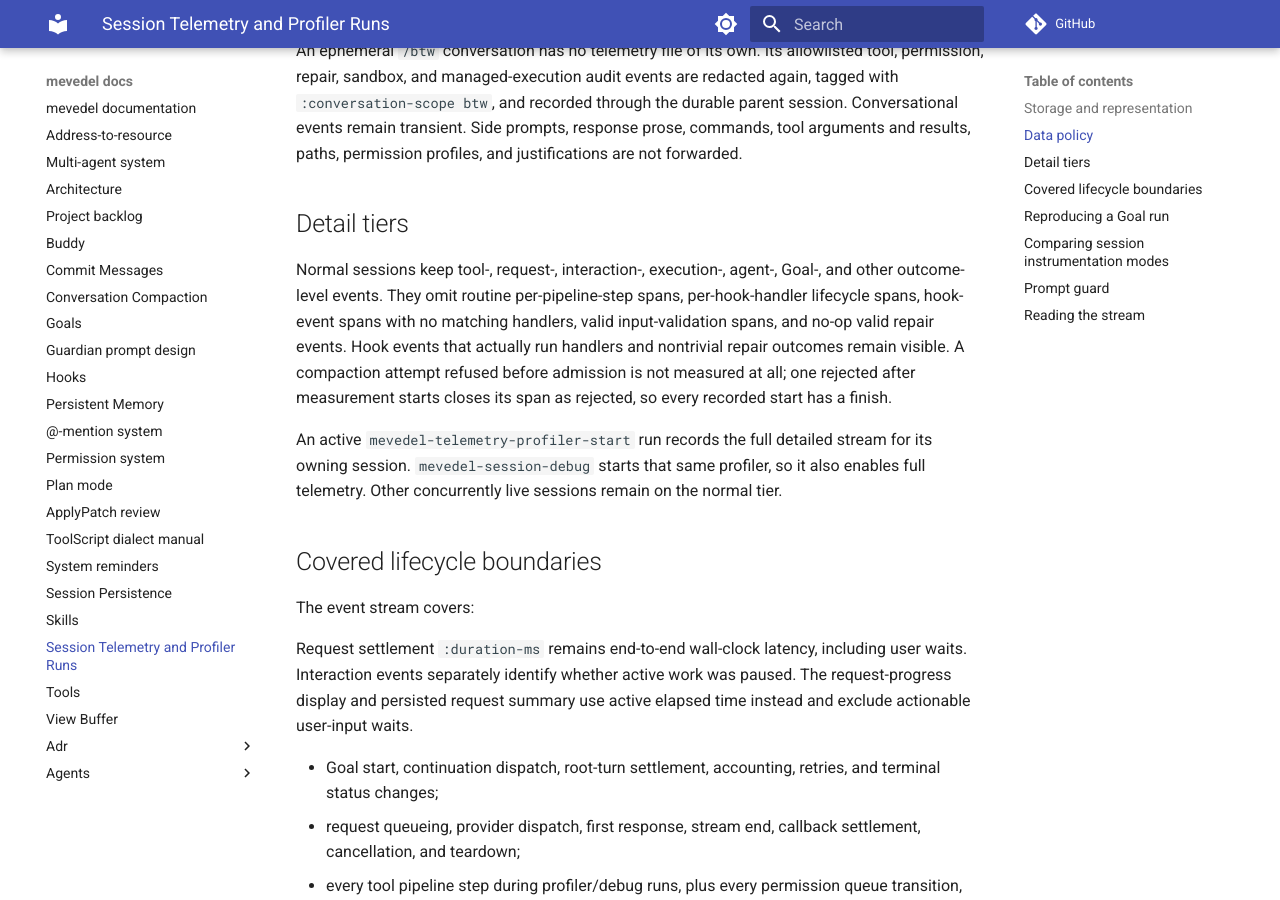
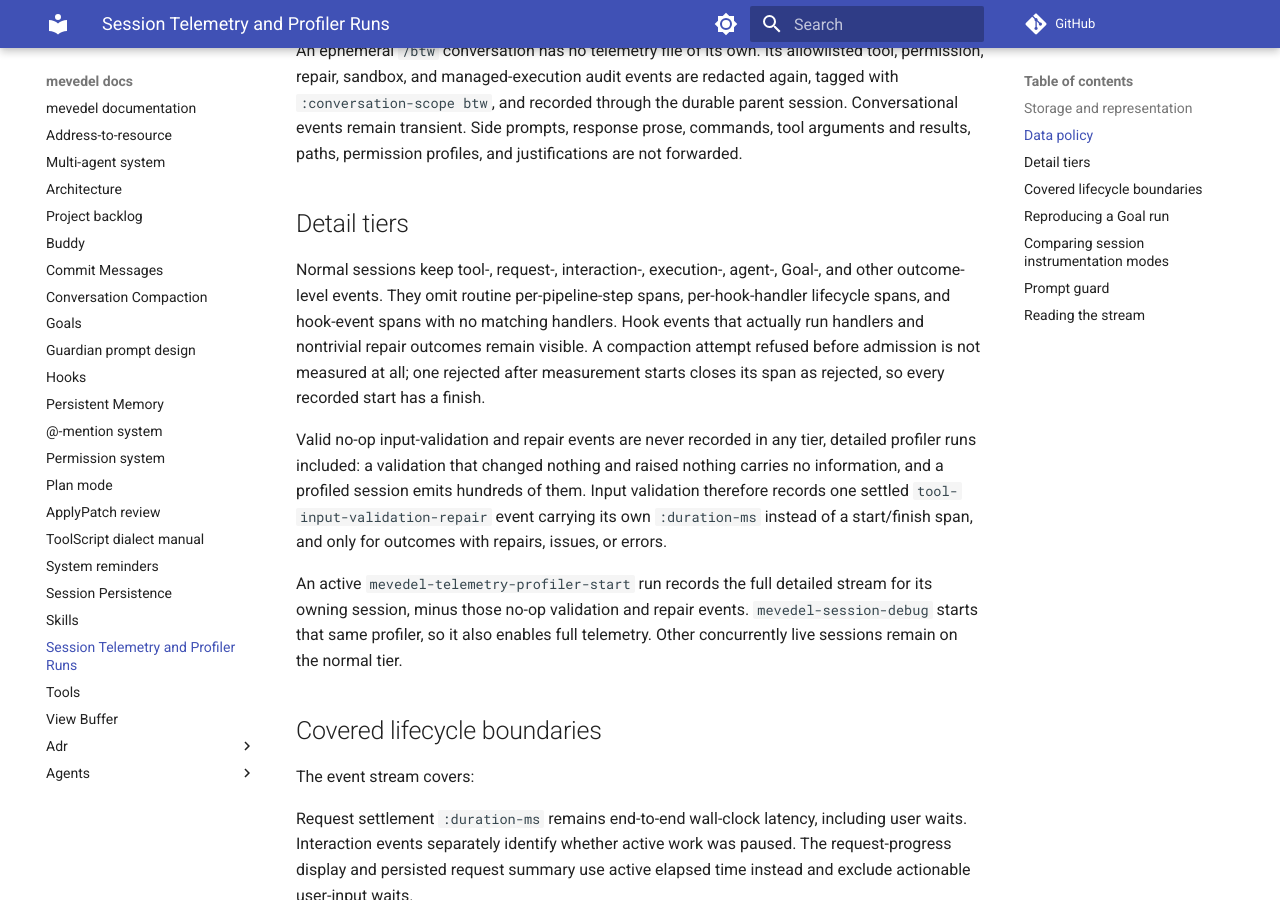
Before and after one commit to FrauH0lle/mevedel, an MkDocs documentation site: the page built from docs/telemetry.md, in a window 1280 px wide and 900 px high, scrolled down 1155 px. Built offline with MkDocs 1.6.1 and Material for MkDocs 9.7.7, drawn with Linux system fonts in a browser that asks for light colours; comment, search, counter and statistics services are not loaded.

Commit message:
feat(telemetry): Never record no-op repair events in any tier
A profiled session logged 526 input-validation and repair events, all
with zero repairs, zero issues, and a valid outcome: the detailed
profiler tier admitted them unconditionally.  A validation that
changed nothing and raised nothing carries no information while it
inflates the log the diagnostic flusher republishes.

* mevedel-tool-repair.el (mevedel-tool-repair-pre-tool-call): Replace
the tool-input-validation-repair start/finish span with one settled
event carrying its own duration, recorded only for outcomes with
repairs, issues, or errors.  A span cannot express this: the outcome
is unknown at start time and every recorded start must have a finish.

* mevedel-tool-repair-diagnostics.el (mevedel-tool-repair-log-event):
Drop the detailed-tier exception admitting valid no-op settled repair
events.

* test/test-mevedel-tool-repair.el (mevedel-tool-repair-pre-tool-call):
Replace the span-pairing case with one asserting a detailed run stays
silent on a valid no-op and records one settled event for a repair.

* docs/telemetry.md: Document that no-op valid validation/repair
events are never recorded in any tier and that validation records a
single settled event.

```diff
--- a/docs/telemetry.md
+++ b/docs/telemetry.md
@@ -58,17 +58,24 @@
 
 Normal sessions keep tool-, request-, interaction-, execution-, agent-, Goal-,
 and other outcome-level events. They omit routine per-pipeline-step spans,
-per-hook-handler lifecycle spans, hook-event spans with no matching handlers,
-valid input-validation spans, and no-op valid repair events. Hook events that
-actually run handlers and nontrivial repair outcomes remain visible. A
-compaction attempt refused before admission is not measured at all; one
-rejected after measurement starts closes its span as rejected, so every
-recorded start has a finish.
+per-hook-handler lifecycle spans, and hook-event spans with no matching
+handlers. Hook events that actually run handlers and nontrivial repair
+outcomes remain visible. A compaction attempt refused before admission is not
+measured at all; one rejected after measurement starts closes its span as
+rejected, so every recorded start has a finish.
+
+Valid no-op input-validation and repair events are never recorded in any
+tier, detailed profiler runs included: a validation that changed nothing and
+raised nothing carries no information, and a profiled session emits hundreds
+of them. Input validation therefore records one settled
+`tool-input-validation-repair` event carrying its own `:duration-ms` instead
+of a start/finish span, and only for outcomes with repairs, issues, or
+errors.
 
 An active `mevedel-telemetry-profiler-start` run records the full detailed
-stream for its owning session. `mevedel-session-debug` starts that same
-profiler, so it also enables full telemetry. Other concurrently live sessions
-remain on the normal tier.
+stream for its owning session, minus those no-op validation and repair
+events. `mevedel-session-debug` starts that same profiler, so it also enables
+full telemetry. Other concurrently live sessions remain on the normal tier.
 
 ## Covered lifecycle boundaries
 
```
Also changed, not shown: 3 other files.
